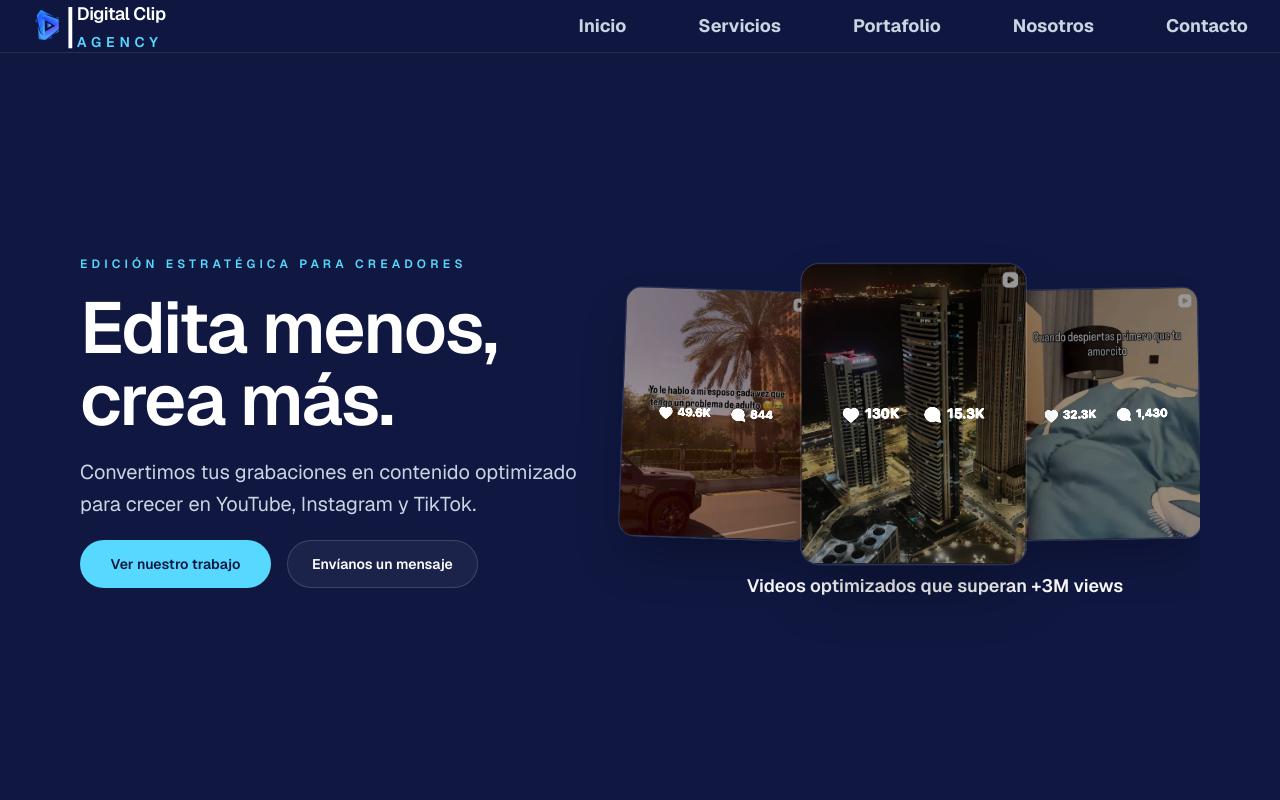
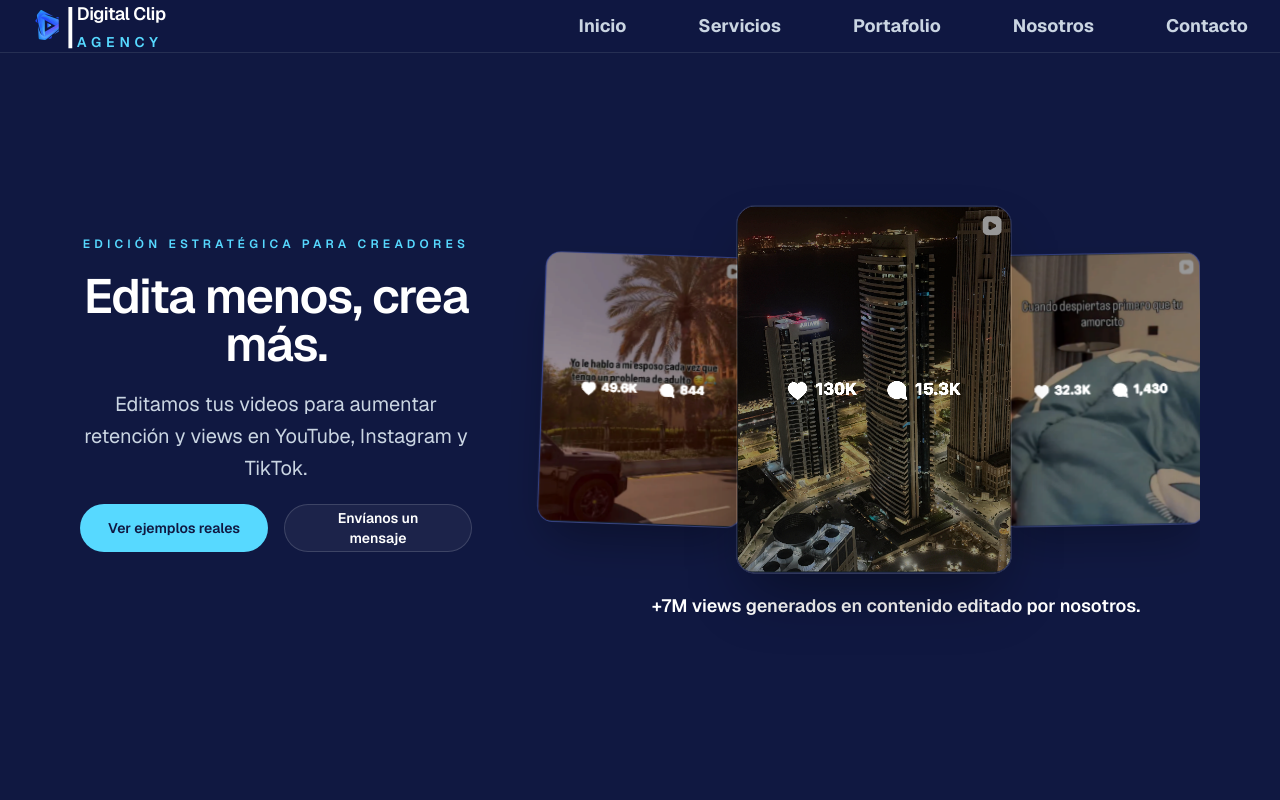
Before and after one commit to ReySlash/Digital_Clip_Agency_landing, a Next.js app: page / in a window 1280 px wide. Shown: the top 800 px of the page. Built offline with nearby package versions, Linux system fonts and the light colour scheme.

Commit message:
hero content optimized

```diff
--- a/components/landing/hero-section.tsx
+++ b/components/landing/hero-section.tsx
@@ -12,13 +12,13 @@ export function HeroSection() {
       <div className="pointer-events-none absolute inset-x-0 top-0 -z-10 h-80 bg-[radial-gradient(circle_at_top_right,rgba(87,217,255,0.14),transparent_45%)]" />
       <div className="pointer-events-none absolute left-0 top-24 -z-10 h-72 w-72 rounded-full bg-[#3255ff]/12 blur-3xl" />
 
-      <div className="grid grid-cols-1 lg:grid-cols-2 md:flex-row relative z-10 px-auto w-full gap-10 lg:gap-15 items-center">
+      <div className="relative z-10 grid w-full grid-cols-1 items-center gap-10 lg:grid-cols-[35%_65%] lg:gap-15">
         <ScrollReveal className="space-y-8 order-2 lg:order-1">
-          <div className=" space-y-2 lg:space-y-5 flex flex-col items-center lg:items-start text-center lg:text-start">
+          <div className=" space-y-2 lg:space-y-5 flex flex-col items-center text-center">
             <p className="text-xs font-semibold uppercase tracking-[0.35em] text-[#57d9ff]">
               {siteData.hero.eyebrow}
             </p>
-            <h1 className="max-w-4xl text-5xl font-semibold tracking-tight text-white sm:text-6xl lg:text-7xl">
+            <h1 className="max-w-4xl text-5xl font-semibold tracking-tight text-white sm:text-6xl lg:text-5xl">
               {siteData.hero.title}
             </h1>
             <p className="max-w-2xl text-lg leading-8 text-slate-300 sm:text-xl">
@@ -45,14 +45,14 @@ export function HeroSection() {
           delay={150}
           className="order-1 lg:order-2 flex flex-col justify-center items-center lg:"
         >
-          <div className="flex w-full gap-2 max-w-3xl items-center justify-center overflow-visible my-8">
+          <div className="flex w-full gap-2 max-w-3xl items-center justify-center overflow-visible">
             <div className="relative z-20 -ml-10 w-[36%] max-w-41.25 rotate-2 sm:-ml-12 sm:max-w-48.75 lg:max-w-53.75">
               <Image
                 src="/videoProof2.png"
                 alt="Video Proof 2"
                 width={400}
                 height={711}
-                className="h-auto w-full rounded-2xl border border-white/10 object-cover shadow-2xl shadow-black/35 brightness-200"
+                className="h-auto w-full rounded-2xl border border-white/10 object-cover shadow-2xl shadow-black/35 brightness-200  scale-95 backdrop-blur-xs"
               />
             </div>
             <div className="relative z-30 w-[36%] max-w-45 sm:max-w-52.5 lg:max-w-57.5">
@@ -70,12 +70,12 @@ export function HeroSection() {
                 alt="Video Proof 3"
                 width={400}
                 height={711}
-                className="h-auto w-full rounded-2xl border border-white/10 object-cover shadow-2xl shadow-black/30 brightness-200"
+                className="h-auto w-full rounded-2xl border border-white/10 object-cover shadow-2xl shadow-black/30 brightness-200 scale-95 backdrop-blur-xs"
               />
             </div>
           </div>
-          <p className="block text-center text-lg font-semibold text-white">
-            Videos optimizados que superan +3M views
+          <p className="block text-center text-lg font-semibold text-white mt-12">
+            +7M views generados en contenido editado por nosotros.
           </p>
         </ScrollReveal>
       </div>
--- a/lib/site-data.ts
+++ b/lib/site-data.ts
@@ -10,9 +10,9 @@ export const siteData = {
     eyebrow: "Edición estratégica para creadores",
     title: "Edita menos, crea más.",
     description:
-      "Convertimos tus grabaciones en contenido optimizado para crecer en YouTube, Instagram y TikTok.",
+      "Editamos tus videos para aumentar retención y views en YouTube, Instagram y TikTok.",
     primaryCta: {
-      label: "Ver nuestro trabajo",
+      label: "Ver ejemplos reales",
       href: "#portafolio",
     },
     secondaryCta: {
```
